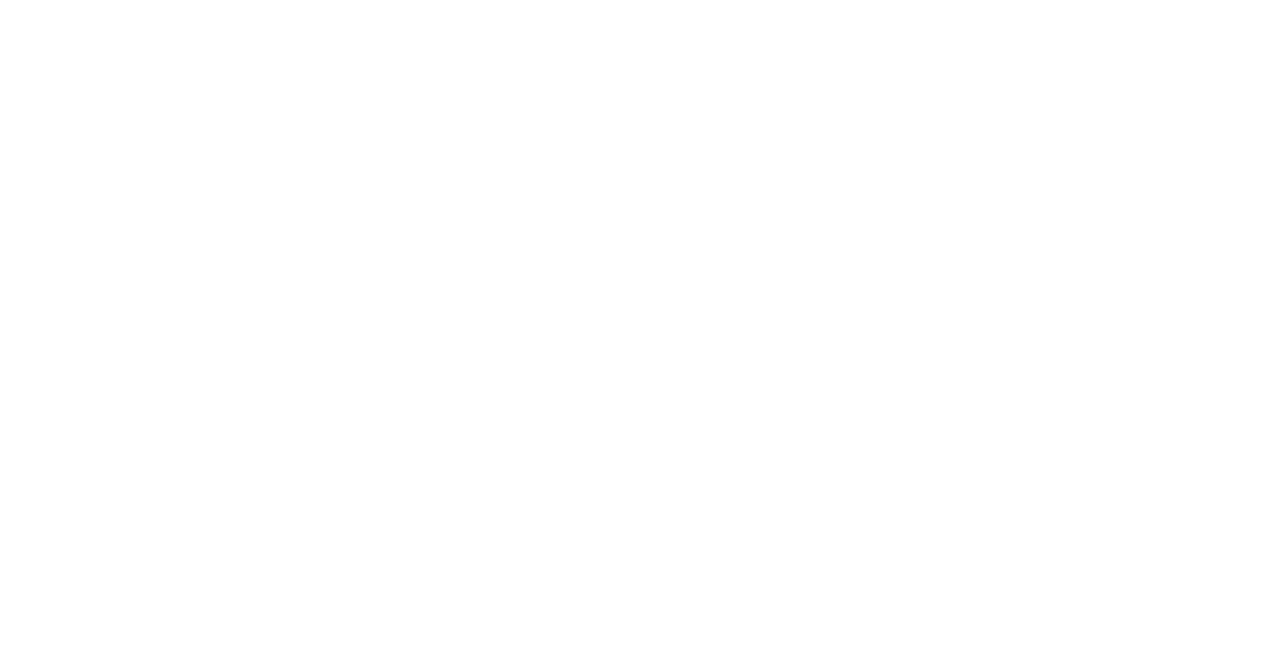
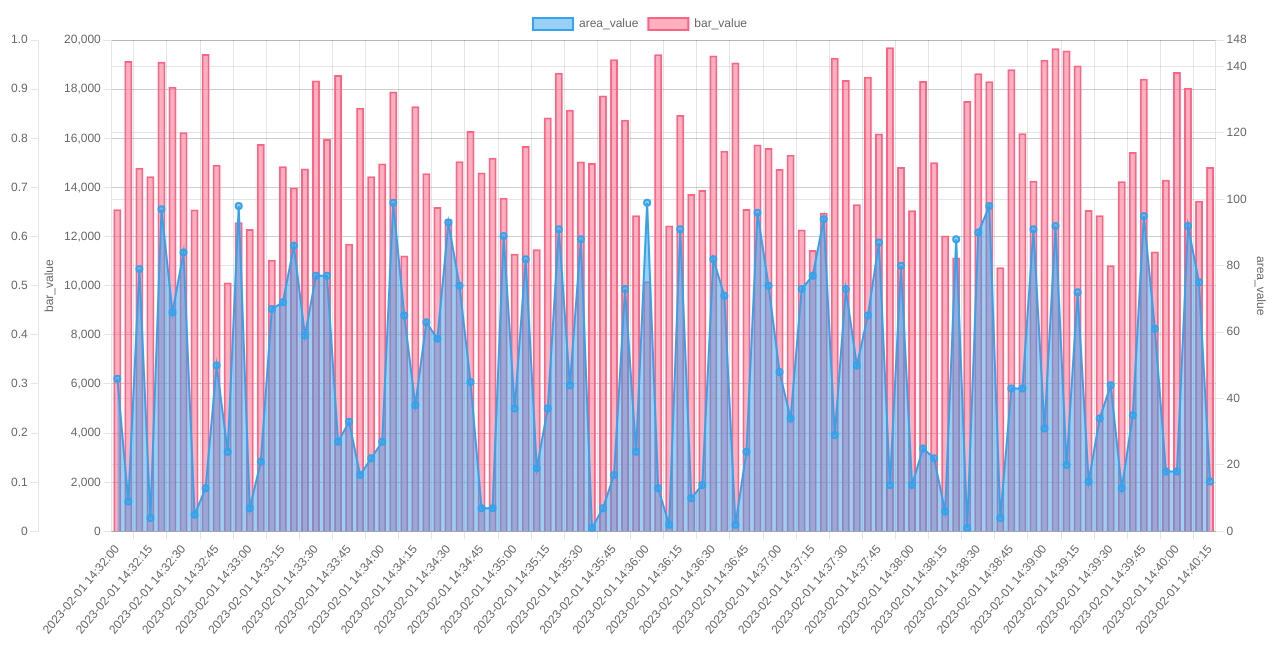
Before and after one commit to wanted-pre-onboarding-internship-team-6/pre-onboarding-9th-3-6, a React (Vite) app: page / in a window 1280 px wide. Shown: the top 672 px of the page. Built offline with nearby package versions, Linux system fonts and the light colour scheme.

Commit message:
[#3] feat: Chart 구현

```diff
--- a/src/App.tsx
+++ b/src/App.tsx
@@ -1,3 +1,98 @@
+import {
+  Chart as ChartJS,
+  LinearScale,
+  CategoryScale,
+  BarElement,
+  PointElement,
+  LineElement,
+  Filler,
+  Legend,
+  Tooltip,
+  LineController,
+  BarController,
+} from 'chart.js';
+import { Chart } from 'react-chartjs-2';
+
+import { CHART_TYPE } from '@/constants';
+import { ChartOptions } from '@/types';
+
+import mockData from './flexys_mock_data.json';
+
+ChartJS.register(
+  LinearScale,
+  CategoryScale,
+  BarElement,
+  PointElement,
+  LineElement,
+  Legend,
+  Tooltip,
+  LineController,
+  BarController,
+  Filler,
+);
+
+function defineAxisRange(values: number[]) {
+  const min = Math.floor(Math.min(...values) * 0.5);
+  const max = Math.floor(Math.max(...values) * 1.5);
+
+  return { min, max };
+}
+
 export default function App() {
-  return <div></div>;
+  const { response } = mockData;
+
+  const labels = Object.keys(response);
+  const barData = Object.values(response).map((data) => data.value_bar);
+  const areaData = Object.values(response).map((data) => data.value_area);
+
+  const barDataset = {
+    type: CHART_TYPE.bar,
+    label: 'bar_value',
+    data: barData,
+    yAxidID: 'bar',
+    borderWidth: 2,
+    borderColor: 'rgb(255, 99, 132)',
+    backgroundColor: 'rgba(255, 99, 132, 0.5)',
+  };
+
+  const areaDataset = {
+    type: CHART_TYPE.line,
+    label: 'area_value',
+    data: areaData,
+    yAxisID: 'area',
+    borderWidth: 2,
+    borderColor: 'rgb(53, 162, 235)',
+    backgroundColor: 'rgba(53, 162, 235, 0.5)',
+    fill: true,
+  };
+
+  const datasets = [areaDataset, barDataset];
+
+  const data = { labels, datasets };
+
+  const options: ChartOptions = {
+    scales: {
+      bar: {
+        type: 'linear',
+        display: true,
+        position: 'left',
+        title: {
+          display: true,
+          text: 'bar_value',
+        },
+      },
+      area: {
+        type: 'linear',
+        display: true,
+        position: 'right',
+        title: {
+          display: true,
+          text: 'area_value',
+        },
+        ...defineAxisRange(areaData),
+      },
+    },
+  };
+
+  return <Chart type={CHART_TYPE.bar} data={data} options={options} />;
 }
```
